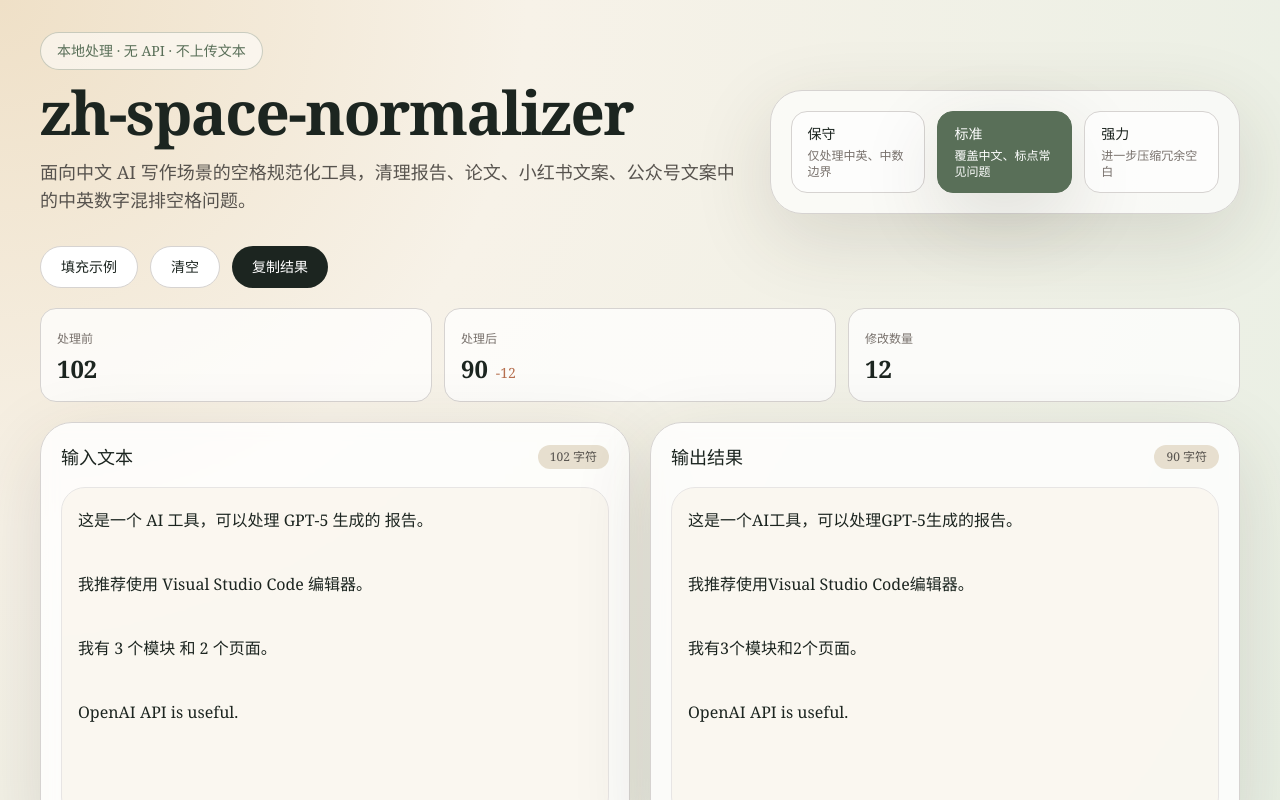
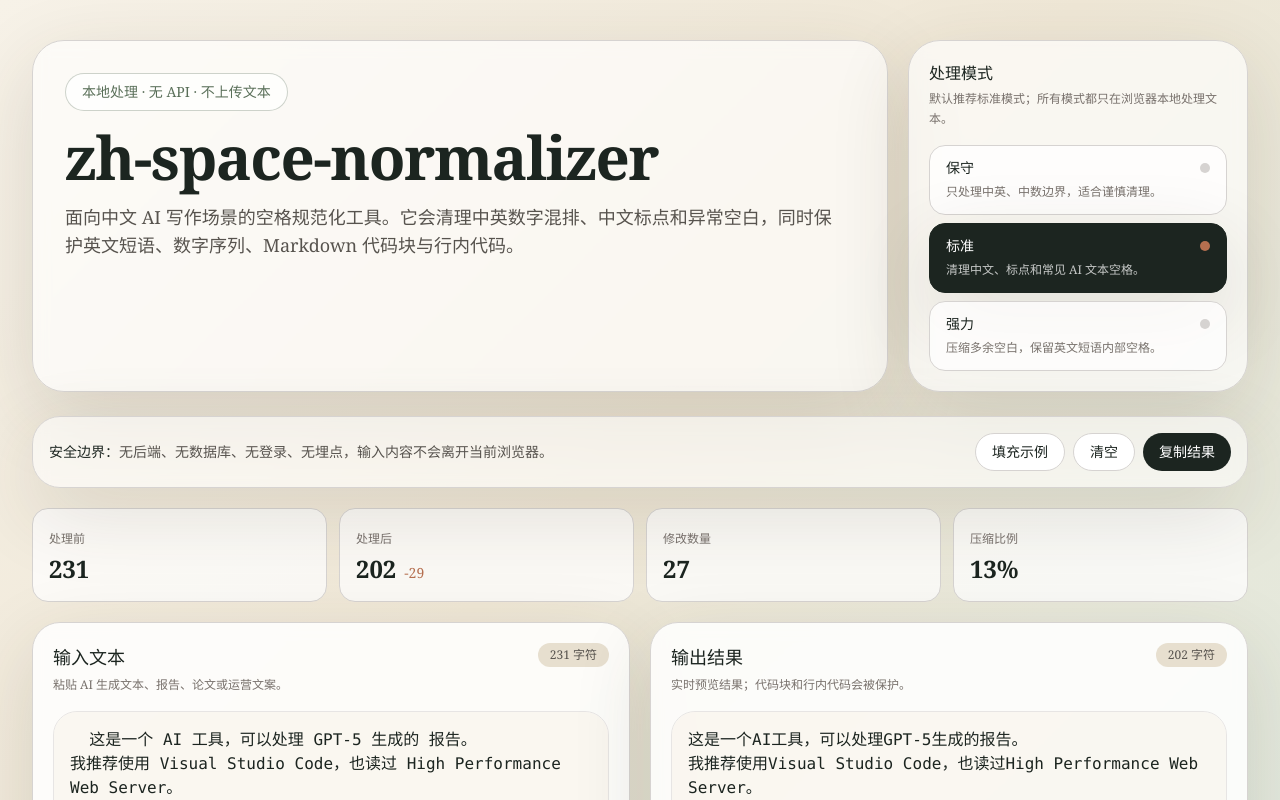
Before and after one commit to chengyebi/zh-space-normalizer, a React (Vite) app: page / in a window 1280 px wide. Shown: the top 800 px of the page. Built offline with nearby package versions, Linux system fonts and the light colour scheme.

Commit message:
feat: improve normalization rules and UI

```diff
--- a/src/App.tsx
+++ b/src/App.tsx
@@ -4,13 +4,20 @@ import { StatsBar } from './components/StatsBar';
 import { TextPanel } from './components/TextPanel';
 import { normalizeTextWithStats, type NormalizeMode } from './core/normalizeText';
 
-const exampleText = `这是一个 AI 工具，可以处理 GPT-5 生成的 报告。
+const exampleText = `  这是一个 AI 工具，可以处理 GPT-5 生成的 报告。
+我推荐使用 Visual Studio Code，也读过 High Performance Web Server。
+我有 3 个模块 和 2 个页面。
+你好 ， 世界 ！ 请使用 （ 示例 ） 。
 
-我推荐使用 Visual Studio Code 编辑器。
+OpenAI API is useful.
 
-我有 3 个模块 和 2 个页面。
+\`\`\`cpp
+int main() {
+    return 0;
+}
+\`\`\`
 
-OpenAI API is useful.`;
+请运行 \`npm run build\` ， 然后查看 AI 结果。  `;
 
 export default function App() {
   const [input, setInput] = useState(exampleText);
@@ -18,6 +25,8 @@ export default function App() {
   const [copyState, setCopyState] = useState<'idle' | 'copied' | 'failed'>('idle');
 
   const result = normalizeTextWithStats(input, { mode });
+  const hasInput = input.length > 0;
+  const hasOutput = result.text.length > 0;
 
   async function copyOutput() {
     try {
@@ -31,49 +40,69 @@ export default function App() {
   }
 
   return (
-    <main className="min-h-screen overflow-hidden bg-[radial-gradient(circle_at_top_left,#efe0c7_0,#f7f2e8_34%,#e8efe4_100%)] px-5 py-8 text-ink md:px-10">
+    <main className="min-h-screen overflow-hidden bg-[linear-gradient(135deg,#f7f2e8_0%,#efe7d6_45%,#dfe9df_100%)] px-4 py-6 text-ink md:px-8 md:py-10">
       <div className="mx-auto max-w-7xl">
-        <header className="mb-8 grid gap-6 lg:grid-cols-[1.2fr_0.8fr] lg:items-end">
-          <div>
-            <p className="mb-3 inline-flex rounded-full border border-moss/30 bg-white/55 px-4 py-2 text-sm text-moss">
+        <header className="mb-6 grid gap-5 lg:grid-cols-[1fr_340px] lg:items-stretch">
+          <section className="rounded-[2rem] border border-stone-300 bg-white/65 p-6 shadow-soft backdrop-blur md:p-8">
+            <p className="mb-4 inline-flex rounded-full border border-moss/30 bg-white/70 px-4 py-2 text-sm text-moss">
               本地处理 · 无 API · 不上传文本
             </p>
             <h1 className="text-4xl font-bold tracking-tight text-ink md:text-6xl">
               zh-space-normalizer
             </h1>
             <p className="mt-4 max-w-3xl text-base leading-8 text-stone-600 md:text-lg">
-              面向中文 AI 写作场景的空格规范化工具，清理报告、论文、小红书文案、公众号文案中的中英数字混排空格问题。
+              面向中文 AI 写作场景的空格规范化工具。它会清理中英数字混排、中文标点和异常空白，同时保护英文短语、数字序列、Markdown 代码块与行内代码。
+            </p>
+          </section>
+
+          <aside className="rounded-[2rem] border border-stone-300 bg-white/65 p-5 shadow-soft backdrop-blur">
+            <div className="mb-4">
+              <h2 className="text-base font-semibold text-ink">处理模式</h2>
+              <p className="mt-1 text-xs leading-5 text-stone-500">
+                默认推荐标准模式；所有模式都只在浏览器本地处理文本。
               </p>
             </div>
-          <div className="rounded-[2rem] border border-stone-300 bg-white/65 p-5 shadow-soft">
             <ModeSelector mode={mode} onChange={setMode} />
-          </div>
+          </aside>
         </header>
 
-        <div className="mb-5 flex flex-wrap gap-3">
+        <section className="mb-5 rounded-[1.75rem] border border-stone-300 bg-white/55 p-4 shadow-soft backdrop-blur">
+          <div className="flex flex-wrap items-center justify-between gap-3">
+            <div className="text-sm leading-6 text-stone-600">
+              <strong className="text-ink">安全边界：</strong>
+              无后端、无数据库、无登录、无埋点，输入内容不会离开当前浏览器。
+            </div>
+            <div className="flex flex-wrap gap-2">
               <button
                 type="button"
                 onClick={() => setInput(exampleText)}
-            className="rounded-full border border-stone-300 bg-white px-5 py-2.5 text-sm font-semibold text-ink transition hover:border-moss hover:text-moss"
+                className="rounded-full border border-stone-300 bg-white px-4 py-2 text-sm font-semibold text-ink transition hover:border-moss hover:text-moss"
               >
                 填充示例
               </button>
               <button
                 type="button"
                 onClick={() => setInput('')}
-            className="rounded-full border border-stone-300 bg-white px-5 py-2.5 text-sm font-semibold text-ink transition hover:border-clay hover:text-clay"
+                disabled={!hasInput}
+                className="rounded-full border border-stone-300 bg-white px-4 py-2 text-sm font-semibold text-ink transition hover:border-clay hover:text-clay disabled:cursor-not-allowed disabled:text-stone-300"
               >
                 清空
               </button>
               <button
                 type="button"
                 onClick={copyOutput}
-            disabled={!result.text}
-            className="rounded-full bg-ink px-5 py-2.5 text-sm font-semibold text-white transition hover:bg-moss disabled:cursor-not-allowed disabled:bg-stone-300"
+                disabled={!hasOutput}
+                className="rounded-full bg-ink px-4 py-2 text-sm font-semibold text-white transition hover:bg-moss disabled:cursor-not-allowed disabled:bg-stone-300"
               >
-            {copyState === 'copied' ? '已复制' : copyState === 'failed' ? '复制失败' : '复制结果'}
+                {copyState === 'copied'
+                  ? '已复制'
+                  : copyState === 'failed'
+                    ? '复制失败'
+                    : '复制结果'}
               </button>
             </div>
+          </div>
+        </section>
 
         <section className="mb-5">
           <StatsBar
@@ -87,10 +116,16 @@ export default function App() {
           <TextPanel
             title="输入文本"
             value={input}
-            placeholder="在这里粘贴 AI 生成文本、报告、论文或运营文案..."
+            helper="粘贴 AI 生成文本、报告、论文或运营文案。"
+            placeholder="在这里粘贴需要规范化的中文文本..."
             onChange={setInput}
           />
-          <TextPanel title="输出结果" value={result.text} readOnly />
+          <TextPanel
+            title="输出结果"
+            value={result.text}
+            helper="实时预览结果；代码块和行内代码会被保护。"
+            readOnly
+          />
         </section>
       </div>
     </main>
--- a/src/components/ModeSelector.tsx
+++ b/src/components/ModeSelector.tsx
@@ -13,23 +13,23 @@ const modes: Array<{
   {
     value: 'conservative',
     label: '保守',
-    description: '仅处理中英、中数边界',
+    description: '只处理中英、中数边界，适合谨慎清理。',
   },
   {
     value: 'standard',
     label: '标准',
-    description: '覆盖中文、标点常见问题',
+    description: '清理中文、标点和常见 AI 文本空格。',
   },
   {
     value: 'aggressive',
     label: '强力',
-    description: '进一步压缩冗余空白',
+    description: '压缩多余空白，保留英文短语内部空格。',
   },
 ];
 
 export function ModeSelector({ mode, onChange }: ModeSelectorProps) {
   return (
-    <div className="grid gap-3 md:grid-cols-3" role="radiogroup" aria-label="处理模式">
+    <div className="grid gap-2" role="radiogroup" aria-label="处理模式">
       {modes.map((item) => {
         const active = item.value === mode;
 
@@ -40,14 +40,21 @@ export function ModeSelector({ mode, onChange }: ModeSelectorProps) {
             role="radio"
             aria-checked={active}
             onClick={() => onChange(item.value)}
-            className={`rounded-2xl border px-4 py-3 text-left transition ${
+            className={`group rounded-2xl border px-4 py-3 text-left transition ${
               active
-                ? 'border-moss bg-moss text-white shadow-soft'
-                : 'border-stone-300 bg-white/70 text-ink hover:border-moss/70'
+                ? 'border-ink bg-ink text-white shadow-soft'
+                : 'border-stone-300 bg-white/75 text-ink hover:border-moss hover:bg-white'
             }`}
           >
-            <span className="block text-sm font-semibold">{item.label}</span>
-            <span className={`mt-1 block text-xs ${active ? 'text-white/78' : 'text-stone-500'}`}>
+            <span className="flex items-center justify-between gap-3">
+              <span className="text-sm font-semibold">{item.label}</span>
+              <span
+                className={`h-2.5 w-2.5 rounded-full ${
+                  active ? 'bg-clay' : 'bg-stone-300 group-hover:bg-moss'
+                }`}
+              />
+            </span>
+            <span className={`mt-1 block text-xs leading-5 ${active ? 'text-white/75' : 'text-stone-500'}`}>
               {item.description}
             </span>
           </button>
--- a/src/components/StatsBar.tsx
+++ b/src/components/StatsBar.tsx
@@ -7,9 +7,10 @@ interface StatsBarProps {
 export function StatsBar({ beforeChars, afterChars, changes }: StatsBarProps) {
   const delta = afterChars - beforeChars;
   const deltaLabel = delta > 0 ? `+${delta}` : String(delta);
+  const compactRate = beforeChars === 0 ? 0 : Math.round(((beforeChars - afterChars) / beforeChars) * 100);
 
   return (
-    <div className="grid gap-3 sm:grid-cols-3">
+    <div className="grid gap-3 sm:grid-cols-4">
       <div className="rounded-2xl border border-stone-300 bg-white/75 p-4">
         <span className="text-xs text-stone-500">处理前</span>
         <strong className="mt-1 block text-2xl text-ink">{beforeChars}</strong>
@@ -25,6 +26,10 @@ export function StatsBar({ beforeChars, afterChars, changes }: StatsBarProps) {
         <span className="text-xs text-stone-500">修改数量</span>
         <strong className="mt-1 block text-2xl text-ink">{changes}</strong>
       </div>
+      <div className="rounded-2xl border border-stone-300 bg-white/75 p-4">
+        <span className="text-xs text-stone-500">压缩比例</span>
+        <strong className="mt-1 block text-2xl text-ink">{compactRate}%</strong>
+      </div>
     </div>
   );
 }
--- a/src/components/TextPanel.tsx
+++ b/src/components/TextPanel.tsx
@@ -3,20 +3,31 @@ interface TextPanelProps {
   value: string;
   placeholder?: string;
   readOnly?: boolean;
+  helper?: string;
   onChange?: (value: string) => void;
 }
 
-export function TextPanel({ title, value, placeholder, readOnly = false, onChange }: TextPanelProps) {
+export function TextPanel({
+  title,
+  value,
+  placeholder,
+  readOnly = false,
+  helper,
+  onChange,
+}: TextPanelProps) {
   return (
-    <section className="flex min-h-[420px] flex-col rounded-[2rem] border border-stone-300 bg-white/80 p-5 shadow-soft backdrop-blur">
-      <div className="mb-4 flex items-center justify-between gap-3">
-        <h2 className="text-lg font-semibold text-ink">{title}</h2>
-        <span className="rounded-full bg-mist px-3 py-1 text-xs text-stone-600">
+    <section className="flex min-h-[460px] flex-col rounded-[1.75rem] border border-stone-300 bg-white/85 p-4 shadow-soft backdrop-blur md:p-5">
+      <div className="mb-4 flex items-start justify-between gap-3">
+        <div>
+          <h2 className="text-lg font-semibold text-ink">{title}</h2>
+          {helper ? <p className="mt-1 text-xs leading-5 text-stone-500">{helper}</p> : null}
+        </div>
+        <span className="shrink-0 rounded-full bg-mist px-3 py-1 text-xs text-stone-600">
           {value.length} 字符
         </span>
       </div>
       <textarea
-        className="min-h-[330px] flex-1 rounded-3xl border border-stone-200 bg-paper/55 p-4 text-base leading-8 text-ink outline-none transition placeholder:text-stone-400 focus:border-moss focus:bg-white"
+        className="min-h-[350px] flex-1 rounded-3xl border border-stone-200 bg-paper/50 p-4 font-mono text-sm leading-7 text-ink outline-none transition placeholder:text-stone-400 focus:border-moss focus:bg-white md:text-base"
         value={value}
         placeholder={placeholder}
         readOnly={readOnly}
--- a/src/core/normalizeText.ts
+++ b/src/core/normalizeText.ts
@@ -17,8 +17,19 @@ export interface NormalizeResult {
 
 type RegexReplacement = string | ((substring: string, ...args: string[]) => string);
 
+interface MutableState {
+  text: string;
+  changes: number;
+}
+
+interface Segment {
+  type: 'plain' | 'protected';
+  text: string;
+}
+
 const HAN = '\\p{Script=Han}';
-const LATIN_OR_DIGIT = '[A-Za-z0-9]';
+const WESTERN = '[A-Za-z0-9]';
+const WESTERN_TOKEN_END = '[A-Za-z0-9+#]';
 const HORIZONTAL_SPACE = '[ \\t]';
 const FULLWIDTH_PUNCTUATION = '[，。！？；：、]';
 const ASCII_PUNCTUATION = '[,.!?;:]';
@@ -48,11 +59,7 @@ function replaceAndCount(
   return { text, changes };
 }
 
-function applyRule(
-  state: { text: string; changes: number },
-  pattern: RegExp,
-  replacement: RegexReplacement,
-): { text: string; changes: number } {
+function applyRule(state: MutableState, pattern: RegExp, replacement: RegexReplacement): MutableState {
   const result = replaceAndCount(state.text, pattern, replacement);
   return {
     text: result.text,
@@ -60,30 +67,244 @@ function applyRule(
   };
 }
 
-function normalizeChineseBoundaries(state: { text: string; changes: number }) {
+function splitMarkdownCodeBlocks(input: string): Segment[] {
+  const segments: Segment[] = [];
+  const lines = input.split(/(\r\n|\n|\r)/);
+  let buffer = '';
+  let inCodeBlock = false;
+  let fenceMarker: '`' | '~' | null = null;
+  let fenceLength = 0;
+
+  function push(type: Segment['type'], text: string) {
+    if (!text) {
+      return;
+    }
+
+    const last = segments[segments.length - 1];
+    if (last?.type === type) {
+      last.text += text;
+      return;
+    }
+
+    segments.push({ type, text });
+  }
+
+  function flushPlain() {
+    push('plain', buffer);
+    buffer = '';
+  }
+
+  for (let index = 0; index < lines.length; index += 2) {
+    const line = lines[index] ?? '';
+    const newline = lines[index + 1] ?? '';
+    const fullLine = line + newline;
+    const openingFence = line.match(/^[ \t]{0,3}(`{3,}|~{3,})/);
+
+    if (!inCodeBlock && openingFence) {
+      flushPlain();
+      inCodeBlock = true;
+      fenceMarker = openingFence[1][0] as '`' | '~';
+      fenceLength = openingFence[1].length;
+      buffer = fullLine;
+      continue;
+    }
+
+    if (inCodeBlock) {
+      buffer += fullLine;
+      const closingPattern =
+        fenceMarker === '`'
+          ? new RegExp(`^[ \\t]{0,3}\`{${fenceLength},}[ \\t]*$`)
+          : new RegExp(`^[ \\t]{0,3}~{${fenceLength},}[ \\t]*$`);
+
+      if (closingPattern.test(line)) {
+        push('protected', buffer);
+        buffer = '';
+        inCodeBlock = false;
+        fenceMarker = null;
+        fenceLength = 0;
+      }
+      continue;
+    }
+
+    buffer += fullLine;
+  }
+
+  push(inCodeBlock ? 'protected' : 'plain', buffer);
+  return segments;
+}
+
+function splitInlineCode(input: string): Segment[] {
+  const segments: Segment[] = [];
+  let cursor = 0;
+
+  while (cursor < input.length) {
+    const start = input.indexOf('`', cursor);
+
+    if (start === -1) {
+      segments.push({ type: 'plain', text: input.slice(cursor) });
+      break;
+    }
+
+    const run = input.slice(start).match(/^`+/);
+    if (!run) {
+      segments.push({ type: 'plain', text: input.slice(cursor) });
+      break;
+    }
+
+    const marker = run[0];
+    const end = input.indexOf(marker, start + marker.length);
+
+    if (end === -1) {
+      segments.push({ type: 'plain', text: input.slice(cursor) });
+      break;
+    }
+
+    if (start > cursor) {
+      segments.push({ type: 'plain', text: input.slice(cursor, start) });
+    }
+    segments.push({ type: 'protected', text: input.slice(start, end + marker.length) });
+    cursor = end + marker.length;
+  }
+
+  return segments.filter((segment) => segment.text.length > 0);
+}
+
+function trimLineEdges(segments: Segment[]): { segments: Segment[]; changes: number } {
+  let changes = 0;
+  const next = segments.map((segment) => ({ ...segment }));
+  const firstPlain = next.find((segment) => segment.type === 'plain' && segment.text.length > 0);
+  const lastPlain = [...next]
+    .reverse()
+    .find((segment) => segment.type === 'plain' && segment.text.length > 0);
+
+  if (firstPlain) {
+    const trimmed = firstPlain.text.replace(/^[ \t]+/, '');
+    if (trimmed !== firstPlain.text) {
+      changes += 1;
+      firstPlain.text = trimmed;
+    }
+  }
+
+  if (lastPlain) {
+    const trimmed = lastPlain.text.replace(/[ \t]+$/, '');
+    if (trimmed !== lastPlain.text) {
+      changes += 1;
+      lastPlain.text = trimmed;
+    }
+  }
+
+  return { segments: next, changes };
+}
+
+function trimSpacesAroundProtectedSegments(segments: Segment[]): { segments: Segment[]; changes: number } {
+  let changes = 0;
+  const next = segments.map((segment) => ({ ...segment }));
+
+  for (let index = 0; index < next.length; index += 1) {
+    const segment = next[index];
+
+    if (segment.type !== 'plain') {
+      continue;
+    }
+
+    const previous = next[index - 1];
+    const following = next[index + 1];
+
+    if (previous?.type === 'protected') {
+      const trimmed = segment.text.replace(/^[ \t]+(?=[\p{Script=Han}，。！？；：、,.!?;:）】》」』])/u, '');
+      if (trimmed !== segment.text) {
+        changes += 1;
+        segment.text = trimmed;
+      }
+    }
+
+    if (following?.type === 'protected') {
+      const trimmed = segment.text.replace(/(?<=[\p{Script=Han}（【《「『])[ \t]+$/u, '');
+      if (trimmed !== segment.text) {
+        changes += 1;
+        segment.text = trimmed;
+      }
+    }
+  }
+
+  return { segments: next, changes };
+}
+
+function normalizeChineseBoundaries(state: MutableState): MutableState {
   let next = state;
-  next = applyRule(next, new RegExp(`(${HAN})${HORIZONTAL_SPACE}+(${LATIN_OR_DIGIT})`, 'gu'), '$1$2');
-  next = applyRule(next, new RegExp(`(${LATIN_OR_DIGIT})${HORIZONTAL_SPACE}+(${HAN})`, 'gu'), '$1$2');
+  next = applyRule(next, new RegExp(`(${HAN})${HORIZONTAL_SPACE}+(${WESTERN})`, 'gu'), '$1$2');
+  next = applyRule(next, new RegExp(`(${WESTERN_TOKEN_END})${HORIZONTAL_SPACE}+(${HAN})`, 'gu'), '$1$2');
   return next;
 }
 
-function normalizeChineseAndPunctuation(state: { text: string; changes: number }) {
+function normalizeChineseAndPunctuation(state: MutableState): MutableState {
   let next = state;
   next = applyRule(next, new RegExp(`(${HAN})${HORIZONTAL_SPACE}+(${HAN})`, 'gu'), '$1$2');
   next = applyRule(next, new RegExp(`${HORIZONTAL_SPACE}+(${CLOSING_PUNCTUATION})`, 'gu'), '$1');
   next = applyRule(next, new RegExp(`${HORIZONTAL_SPACE}+(${OPENING_PUNCTUATION})`, 'gu'), '$1');
   next = applyRule(next, new RegExp(`(${OPENING_PUNCTUATION})${HORIZONTAL_SPACE}+`, 'gu'), '$1');
-  next = applyRule(next, new RegExp(`(${FULLWIDTH_PUNCTUATION})${HORIZONTAL_SPACE}+(${HAN}|${LATIN_OR_DIGIT})`, 'gu'), '$1$2');
+  next = applyRule(next, new RegExp(`(${FULLWIDTH_PUNCTUATION})${HORIZONTAL_SPACE}+(${HAN}|${WESTERN})`, 'gu'), '$1$2');
   next = applyRule(next, new RegExp(`(${ASCII_PUNCTUATION})${HORIZONTAL_SPACE}+(${HAN})`, 'gu'), '$1$2');
   return next;
 }
 
-function normalizeAggressively(state: { text: string; changes: number }) {
+function normalizeAggressively(state: MutableState): MutableState {
   let next = state;
   next = applyRule(next, /[ \t]{2,}/g, ' ');
-  next = applyRule(next, / ?\n ?/g, '\n');
-  next = applyRule(next, /\n{3,}/g, '\n\n');
   return next;
+}
+
+function normalizePlainText(input: string, mode: NormalizeMode): MutableState {
+  const parts = input.split(/(\r\n|\n|\r)/);
+  let changes = 0;
+  let text = '';
+
+  for (let index = 0; index < parts.length; index += 2) {
+    const line = parts[index] ?? '';
+    const newline = parts[index + 1] ?? '';
+    const inlineSegments = splitInlineCode(line);
+    const trimmed = trimLineEdges(inlineSegments);
+    changes += trimmed.changes;
+
+    const normalizedSegments = trimmed.segments.map((segment) => {
+      if (segment.type === 'protected') {
+        return segment;
+      }
+
+      let state: MutableState = { text: segment.text, changes: 0 };
+      state = normalizeChineseBoundaries(state);
+
+      if (mode === 'standard' || mode === 'aggressive') {
+        state = normalizeChineseAndPunctuation(state);
+      }
+
+      if (mode === 'aggressive') {
+        state = normalizeAggressively(state);
+      }
+
+      changes += state.changes;
+      return { ...segment, text: state.text };
+    });
+
+    const boundaryTrimmed = trimSpacesAroundProtectedSegments(normalizedSegments);
+    changes += boundaryTrimmed.changes;
+
+    const normalizedLine = boundaryTrimmed.segments
+      .map((segment) => {
+        return segment.text;
+      })
+      .join('');
+
+    text += normalizedLine + newline;
+  }
+
+  if (mode === 'aggressive') {
+    const compressed = replaceAndCount(text, /\n{3,}/g, '\n\n');
+    text = compressed.text;
+    changes += compressed.changes;
+  }
+
+  return { text, changes };
 }
 
 export function normalizeTextWithStats(
@@ -91,27 +312,25 @@ export function normalizeTextWithStats(
   options: NormalizeOptions = {},
 ): NormalizeResult {
   const mode = options.mode ?? 'standard';
-  let state = {
-    text: input,
-    changes: 0,
-  };
+  let changes = 0;
+  const text = splitMarkdownCodeBlocks(input)
+    .map((segment) => {
+      if (segment.type === 'protected') {
+        return segment.text;
+      }
 
-  state = normalizeChineseBoundaries(state);
-
-  if (mode === 'standard' || mode === 'aggressive') {
-    state = normalizeChineseAndPunctuation(state);
-  }
-
-  if (mode === 'aggressive') {
-    state = normalizeAggressively(state);
-  }
+      const normalized = normalizePlainText(segment.text, mode);
+      changes += normalized.changes;
+      return normalized.text;
+    })
+    .join('');
 
   return {
-    text: state.text,
+    text,
     stats: {
       beforeChars: input.length,
-      afterChars: state.text.length,
-      changes: state.changes,
+      afterChars: text.length,
+      changes,
     },
   };
 }
```
Also changed, not shown: 2 other files (tests, documents, lock files or other folders). Lines whose indentation alone changed are shown as unchanged.
